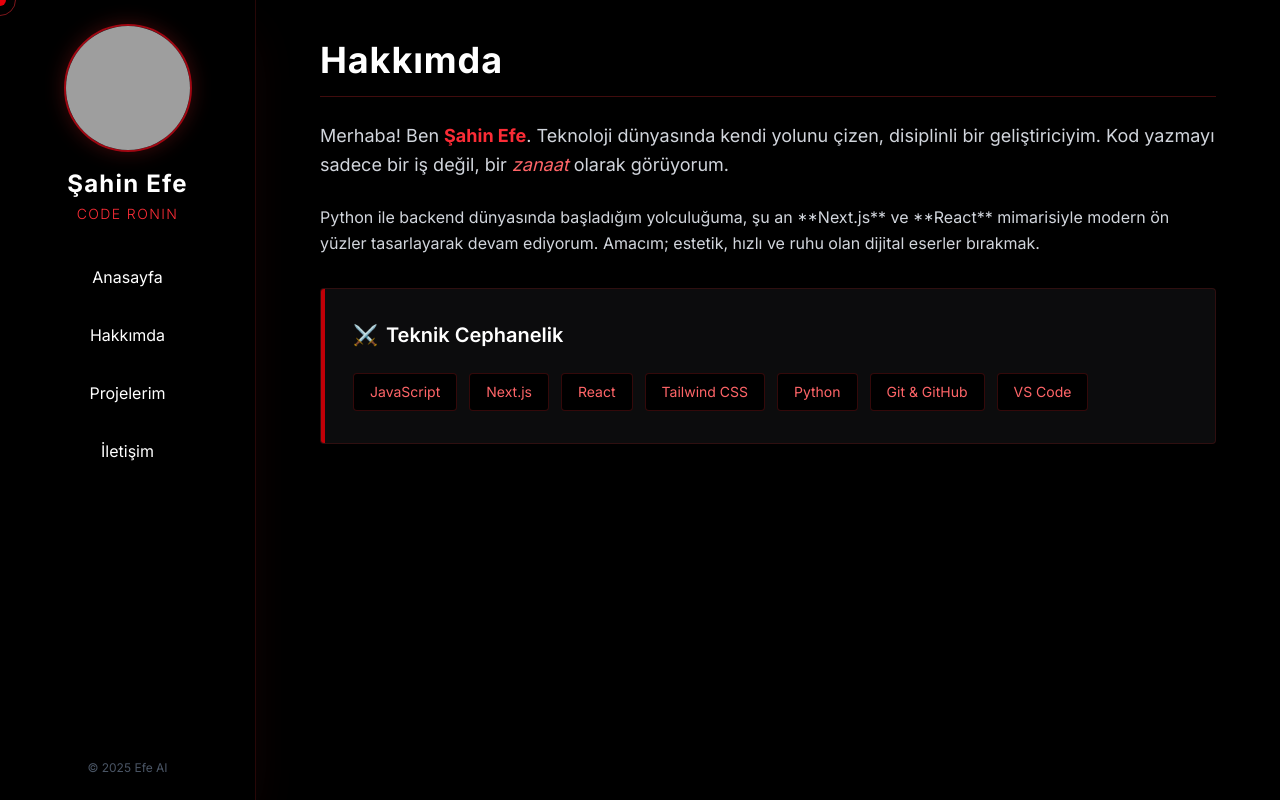
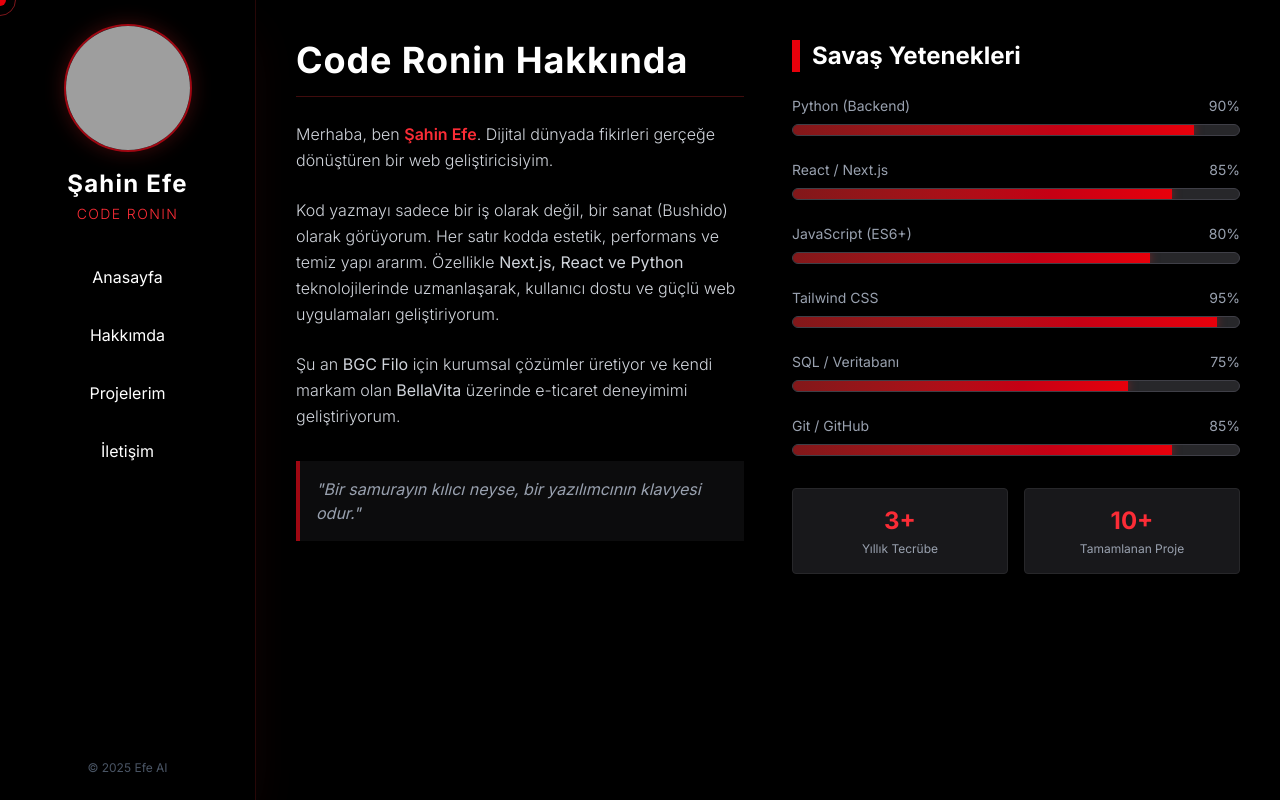
Before and after one commit to efesahinn42-rgb/sahin-efe-portfolio, a Next.js app: page /about in a window 1280 px wide. Built offline with nearby package versions, Linux system fonts and the light colour scheme; grey boxes are pictures that could not be loaded.

Commit message:
Hakkimda sayfasi ve yetenek barlari eklendi

```diff
--- a/app/about/page.js
+++ b/app/about/page.js
@@ -1,56 +1,95 @@
 // app/about/page.js
+"use client";
+
+import { motion } from "framer-motion";
+
+const skills = [
+  { name: "Python (Backend)", level: 90 },
+  { name: "React / Next.js", level: 85 },
+  { name: "JavaScript (ES6+)", level: 80 },
+  { name: "Tailwind CSS", level: 95 },
+  { name: "SQL / Veritabanı", level: 75 },
+  { name: "Git / GitHub", level: 85 },
+];
 
 export default function About() {
   return (
-    <div className="max-w-4xl mx-auto text-gray-300">
-      {/* BAŞLIK: Altı kırmızı çizgili */}
-      <h1 className="text-4xl font-bold mb-6 border-b border-red-900/50 pb-4 text-white tracking-wide">
-        Hakkımda
-      </h1>
+    <div className="max-w-6xl mx-auto flex flex-col md:flex-row gap-12 items-center md:items-start">
+      {/* SOL TARAF: HİKAYE (Biyografi) */}
+      <div className="w-full md:w-1/2">
+        <h1 className="text-4xl font-bold mb-6 border-b border-red-900/50 pb-4 text-white tracking-wide">
+          Code Ronin Hakkında
+        </h1>
 
-      <div className="space-y-6">
-        <p className="text-lg leading-relaxed">
-          Merhaba! Ben <span className="text-red-500 font-bold">Şahin Efe</span>
-          . Teknoloji dünyasında kendi yolunu çizen, disiplinli bir
-          geliştiriciyim. Kod yazmayı sadece bir iş değil, bir{" "}
-          <span className="italic text-red-400">zanaat</span> olarak görüyorum.
-        </p>
+        <div className="space-y-6 text-gray-300 leading-relaxed font-light">
+          <p>
+            Merhaba, ben{" "}
+            <span className="text-red-500 font-semibold">Şahin Efe</span>.
+            Dijital dünyada fikirleri gerçeğe dönüştüren bir web
+            geliştiricisiyim.
+          </p>
+          <p>
+            Kod yazmayı sadece bir iş olarak değil, bir sanat (Bushido) olarak
+            görüyorum. Her satır kodda estetik, performans ve temiz yapı ararım.
+            Özellikle <strong>Next.js, React ve Python</strong> teknolojilerinde
+            uzmanlaşarak, kullanıcı dostu ve güçlü web uygulamaları
+            geliştiriyorum.
+          </p>
+          <p>
+            Şu an <strong>BGC Filo</strong> için kurumsal çözümler üretiyor ve
+            kendi markam olan <strong>BellaVita</strong> üzerinde e-ticaret
+            deneyimimi geliştiriyorum.
+          </p>
+        </div>
 
-        <p className="leading-relaxed">
-          Python ile backend dünyasında başladığım yolculuğuma, şu an
-          **Next.js** ve **React** mimarisiyle modern ön yüzler tasarlayarak
-          devam ediyorum. Amacım; estetik, hızlı ve ruhu olan dijital eserler
-          bırakmak.
-        </p>
+        {/* İMZA veya SÖZ */}
+        <div className="mt-8 p-4 border-l-4 border-red-800 bg-zinc-900/50 italic text-gray-400">
+          "Bir samurayın kılıcı neyse, bir yazılımcının klavyesi odur."
+        </div>
+      </div>
 
-        {/* YETENEKLER KUTUSU */}
-        {/* bg-gray-900 yerine bg-zinc-900 ve kırmızı kenarlık */}
-        <div className="bg-zinc-900/50 border border-red-900/30 p-8 rounded-sm mt-8 relative overflow-hidden">
-          {/* Süsleme: Sol tarafta ince kırmızı çizgi */}
-          <div className="absolute top-0 left-0 w-1 h-full bg-red-700"></div>
+      {/* SAĞ TARAF: YETENEK ÇUBUKLARI (Stats) */}
+      <div className="w-full md:w-1/2">
+        <h2 className="text-2xl font-bold mb-6 text-white flex items-center gap-3">
+          <span className="w-2 h-8 bg-red-600 block"></span>
+          Savaş Yetenekleri
+        </h2>
 
-          <h3 className="text-xl font-semibold mb-6 text-white flex items-center gap-2">
-            <span className="text-red-600">⚔️</span> Teknik Cephanelik
-          </h3>
+        <div className="space-y-6">
+          {skills.map((skill, index) => (
+            <div key={index}>
+              <div className="flex justify-between mb-2 text-sm text-gray-400">
+                <span>{skill.name}</span>
+                <span>{skill.level}%</span>
+              </div>
 
-          <div className="flex flex-wrap gap-3">
-            {/* Yetenek Etiketleri: Siyah zemin, kırmızı yazı, ince kırmızı çerçeve */}
-            {[
-              "JavaScript",
-              "Next.js",
-              "React",
-              "Tailwind CSS",
-              "Python",
-              "Git & GitHub",
-              "VS Code",
-            ].map((skill) => (
-              <span
-                key={skill}
-                className="bg-black border border-red-900/40 text-red-400 px-4 py-2 rounded-sm text-sm hover:border-red-500 hover:text-red-300 transition-colors cursor-default"
-              >
-                {skill}
-              </span>
-            ))}
+              {/* ÇUBUK ARKA PLANI */}
+              <div className="h-3 w-full bg-zinc-800 rounded-full overflow-hidden border border-zinc-700">
+                {/* DOLAN KISIM (Animasyonlu) */}
+                <motion.div
+                  initial={{ width: 0 }}
+                  animate={{ width: `${skill.level}%` }}
+                  transition={{
+                    duration: 1.5,
+                    delay: 0.5 + index * 0.1,
+                    ease: "easeOut",
+                  }}
+                  className="h-full bg-gradient-to-r from-red-900 to-red-600 shadow-[0_0_10px_rgba(220,38,38,0.5)]"
+                />
+              </div>
+            </div>
+          ))}
+        </div>
+
+        {/* EKSTRA BİLGİ KUTULARI */}
+        <div className="grid grid-cols-2 gap-4 mt-8">
+          <div className="bg-zinc-900 p-4 border border-zinc-800 text-center rounded-sm">
+            <h3 className="text-red-500 text-2xl font-bold">3+</h3>
+            <p className="text-xs text-gray-400 mt-1">Yıllık Tecrübe</p>
+          </div>
+          <div className="bg-zinc-900 p-4 border border-zinc-800 text-center rounded-sm">
+            <h3 className="text-red-500 text-2xl font-bold">10+</h3>
+            <p className="text-xs text-gray-400 mt-1">Tamamlanan Proje</p>
           </div>
         </div>
       </div>
```
